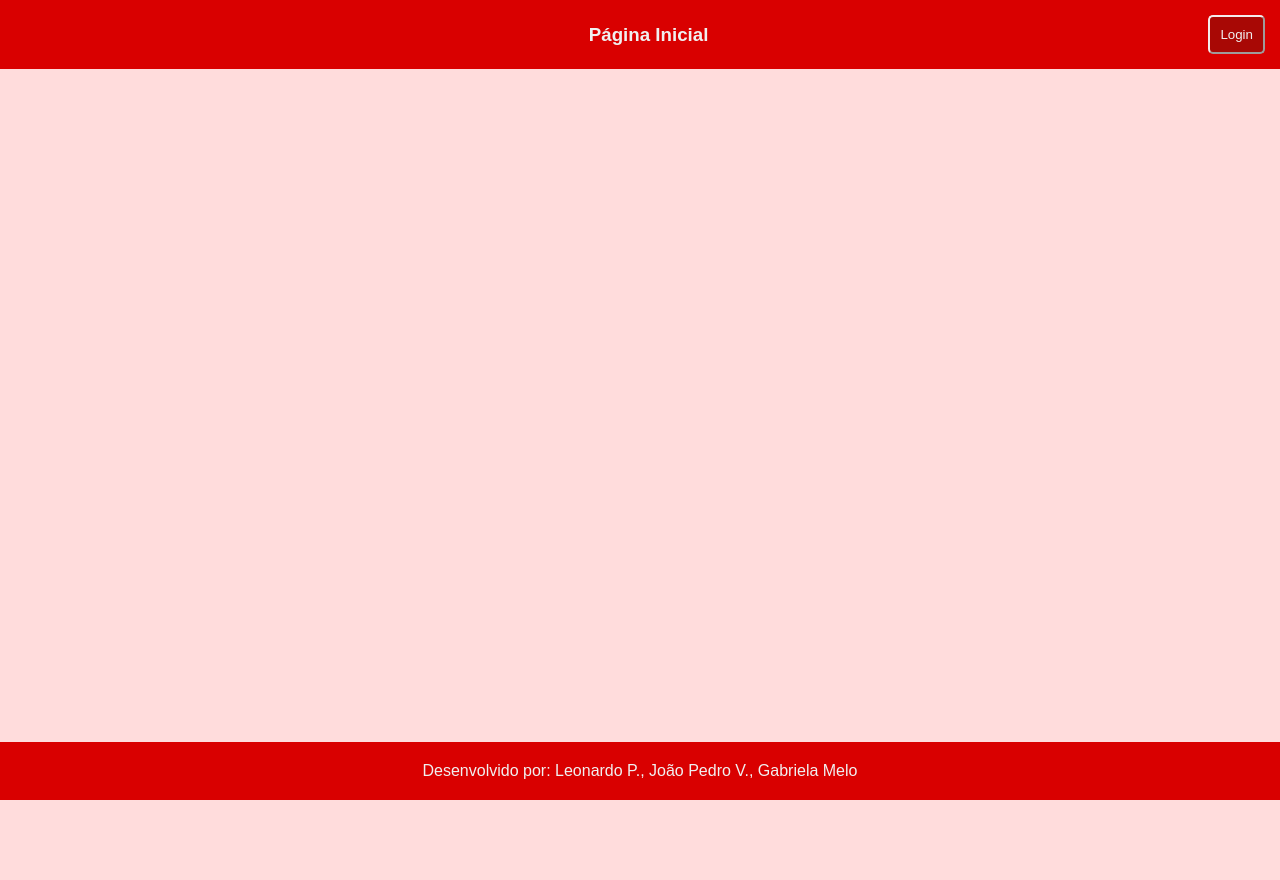
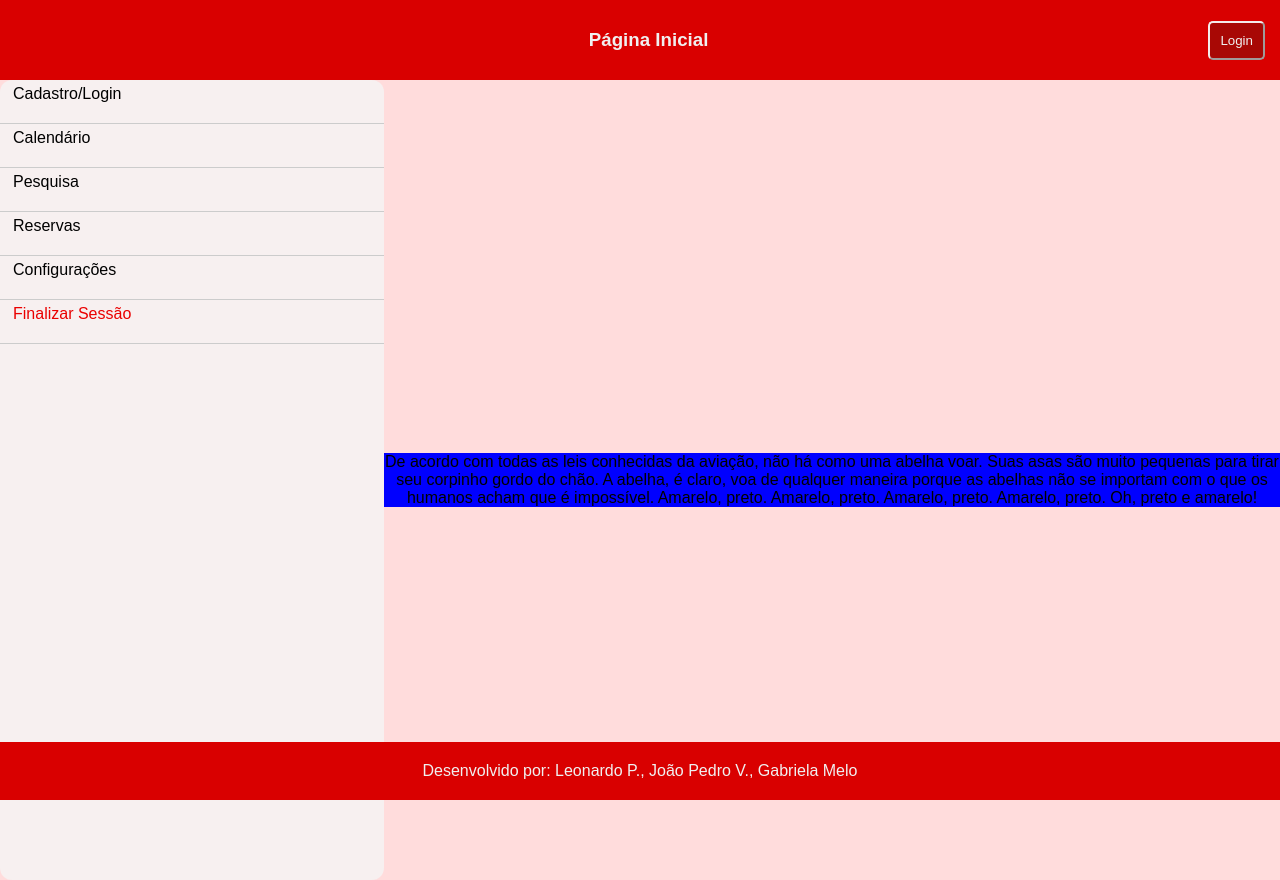
Before and after one commit to gabims029/Sprint1-1, a plain HTML site: page HTML Reservas Sprint/home.html in a window 1280 px wide. Before the commit the page ends 800 px from the top, so only its background shows below. Drawn offline with Linux system fonts and the light colour scheme.

Commit message:
Atualização na pagina Home - LIMA

```diff
--- a/HTML Reservas Sprint/home.html
+++ b/HTML Reservas Sprint/home.html
@@ -16,9 +16,28 @@
     </header>
 
     <!--Tag semântica para organização do conteúdo do site-->
-    <main></main>
+    <main>
+      <div id="menu">
+        <ul>
+          <li><a href="https://www.google.com.br/?hl=pt-BR">Cadastro/Login</a></li>
+          <li><a href="https://www.google.com.br/?hl=pt-BR">Calendário</a></li>
+          <li><a href="https://www.google.com.br/?hl=pt-BR">Pesquisa</a></li>
+          <li><a href="https://www.google.com.br/?hl=pt-BR">Reservas</a></li>
+          <li><a href="https://www.google.com.br/?hl=pt-BR">Configurações</a></li>
+          <li id="finalizar"><a href="https://www.google.com.br/?hl=pt-BR">Finalizar Sessão</a></li>
+        </ul>
+      </div>
+      <div id="conteudo">
+        De acordo com todas as leis conhecidas da aviação, não há como uma
+          abelha voar. Suas asas são muito pequenas para tirar seu corpinho
+          gordo do chão. A abelha, é claro, voa de qualquer maneira porque as
+          abelhas não se importam com o que os humanos acham que é impossível.
+          Amarelo, preto. Amarelo, preto. Amarelo, preto. Amarelo, preto. Oh,
+          preto e amarelo!
+      </div>
+    </main>
 
-    <footer>
+    <footer id="foothome">
       <p>Desenvolvido por: Leonardo P., João Pedro V., Gabriela Melo</p>
     </footer>
   </body>
--- a/HTML Reservas Sprint/style.css
+++ b/HTML Reservas Sprint/style.css
@@ -8,6 +8,10 @@
 } /*Fechamento do seletot universal */
 /*Remove o padding de todos os elementos*/
 
+html{
+  height: 100%;
+}
+
 body {
   font-family: Arial, sans-serif; /*Define a fonte da página como Arial, com uma alternativa de sans-serif*/
   background-color: #ffdcdc; /*Define a cor de fundo do body / corpo de html */
@@ -16,6 +20,7 @@ body {
     240,
     240
   ); /*Define a cor do texto com um tom suave de branco */
+  height: 100%;
 } /*Fechamento do body*/
 
 /*Estilo do cabeçalho*/
@@ -44,14 +49,15 @@ header h3 {
   /*Remove a margem e o padding padrãodo h3 dentro do header*/
   margin: 0;
   padding: 0;
-  position:absolute;
-  left:46%
+  position: absolute;
+  left: 46%;
 } /*Fechamento do header h3*/
 
 main {
   display: flex;
   justify-content: center;
   align-items: center;
+  height:100%
 } /*Fechamento do main*/
 
 #formLogin {
@@ -64,10 +70,10 @@ main {
   align-items: center;
   flex-direction: column;
   margin-top: 20px;
-  border: solid 1px #900B09;
+  border: solid 1px #900b09;
 }
 
-#formCad{
+#formCad {
   background-color: #fd7c7c;
   border-radius: 10px;
   width: 420px;
@@ -77,7 +83,7 @@ main {
   align-items: center;
   flex-direction: column;
   margin-top: 20px;
-  border: solid 1px #900B09;
+  border: solid 1px #900b09;
 }
 
 .logoL img {
@@ -93,45 +99,45 @@ main {
   border-radius: 5px;
 }
 
-.login label{
+.login label {
   display: flex;
   flex-direction: left;
   margin-top: 10px;
-  flex:1;
+  flex: 1;
   color: rgb(11, 11, 11);
 }
 
-.cadastro label{
+.cadastro label {
   display: flex;
   flex-direction: left;
-  flex:1;
+  flex: 1;
   color: rgb(11, 11, 11);
 }
 
-.login input{
-  border: solid 1px #900B09;
+.login input {
+  border: solid 1px #900b09;
   width: 300px;
   padding: 10px;
   border-radius: 3px;
   margin-bottom: 15px;
 }
 
-.cadastro input{
-  border: solid 1px #900B09;
+.cadastro input {
+  border: solid 1px #900b09;
   width: 300px;
   padding: 10px;
   border-radius: 3px;
   margin-bottom: 2px;
 }
 
-.link a{
-  color: #A80805
+.link a {
+  color: #a80805;
 }
 
 .buttonL input {
   width: 300px;
   padding: 10px;
-  background-color: #A80805;
+  background-color: #a80805;
   color: white;
   border: none;
   border-radius: 3px;
@@ -141,7 +147,7 @@ main {
 .buttonC input {
   width: 300px;
   padding: 10px;
-  background-color: #A80805;
+  background-color: #a80805;
   color: white;
   border: none;
   border-radius: 3px;
@@ -151,8 +157,48 @@ footer {
   padding: 20px;
   text-align: center;
   background-color: #d90000;
-  color: rgb( 240 , 240 , 240 );
+  color: rgb(240, 240, 240);
   bottom: 0; /*Alinha o rodapé abaixo da página*/
   position: absolute; /*Posiciona o rodapé de forma absoluta*/
   width: 100%;
 } /*Fechamento do footer*/
+
+#conteudo {
+  background-color: blue;
+  width: 70%;
+  float: right;
+  text-align: center;
+  color: black;
+}
+#menu {
+  width: 30%;
+  height:100%;
+  margin: 0;
+  padding: 0;
+  float: left;
+  border-radius: 12px;
+  background: #F7F0F0;
+}
+
+#menu ul li {
+  margin: 0;
+  padding: 5px;
+  border-bottom: 1px solid #ccc;
+  text-align: left;
+  list-style-type: none;
+  height: 44px;
+}
+
+#menu a {
+  color: black;
+  text-decoration: none;
+  padding: 8px;
+}
+
+
+#finalizar a{
+  color: #ea0000;
+  text-decoration: none;
+  padding: 8px;
+  border-radius: 12px;
+}
```
